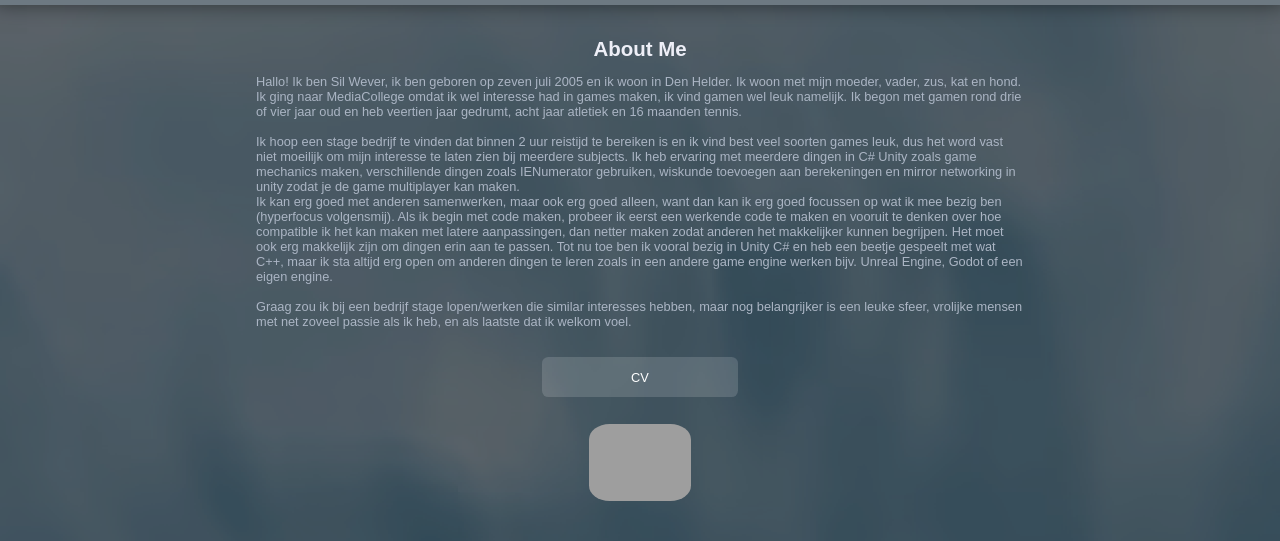
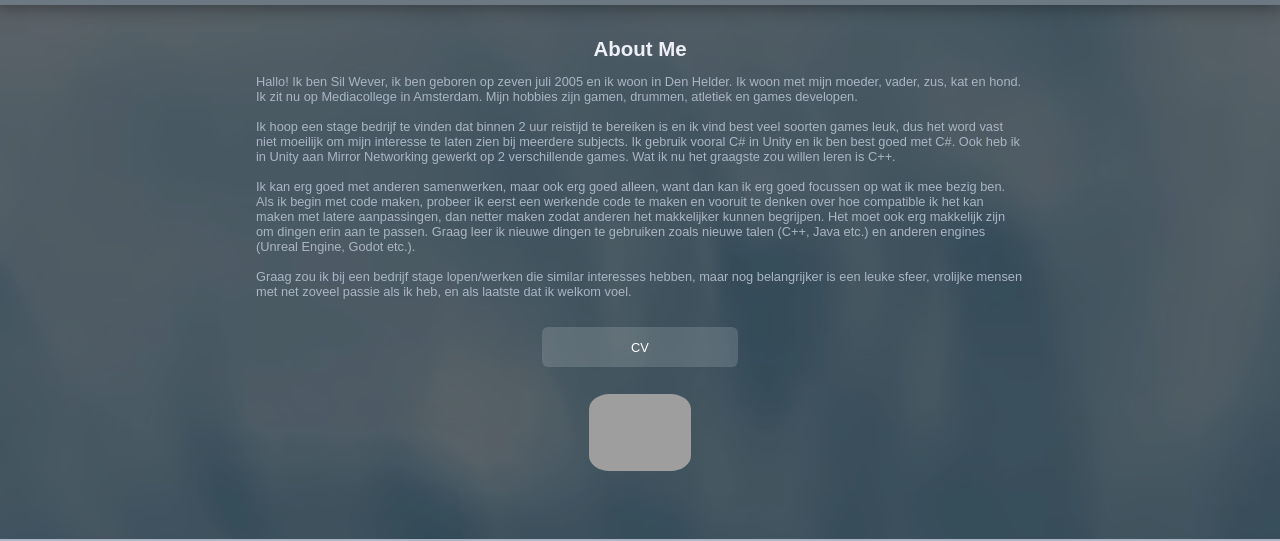
Before and after one commit to Masenkyo/Portfolio, a plain HTML site: page aboutme.html in a window 1280 px wide. Shown: the part 65-606 px from the top of the page. Drawn offline with Linux system fonts and the light colour scheme; grey boxes are pictures that could not be loaded.

```diff
--- a/aboutme.html
+++ b/aboutme.html
@@ -21,20 +21,19 @@
     <p>
         Hallo! Ik ben Sil Wever, ik ben geboren op zeven juli 2005 en ik woon in Den Helder. Ik woon met mijn
         moeder, vader, zus, kat en hond.
-        Ik ging naar MediaCollege omdat ik wel interesse had in games maken, ik vind gamen wel leuk namelijk.
-        Ik begon met gamen rond drie of vier jaar oud en heb veertien jaar gedrumt, acht jaar atletiek en 16 maanden tennis.
+        Ik zit nu op Mediacollege in Amsterdam. Mijn hobbies zijn gamen, drummen, atletiek en games developen.
         <br>
         <br>
         Ik hoop een stage bedrijf te vinden dat binnen 2 uur reistijd te bereiken is en ik vind best veel soorten games leuk,
         dus het word vast niet moeilijk om mijn interesse te laten zien bij meerdere subjects.
-        Ik heb ervaring met meerdere dingen in C# Unity zoals game mechanics maken, verschillende dingen zoals IENumerator gebruiken, wiskunde toevoegen aan berekeningen
-        en mirror networking in unity zodat je de game multiplayer kan maken.
+        Ik gebruik vooral C# in Unity en ik ben best goed met C#. Ook heb ik in Unity aan Mirror Networking gewerkt op 2 verschillende games.
+        Wat ik nu het graagste zou willen leren is C++.
         <br>
-        Ik kan erg goed met anderen samenwerken, maar ook erg goed alleen, want dan kan ik erg goed focussen op wat ik mee bezig ben (hyperfocus volgensmij).
+        <br>
+        Ik kan erg goed met anderen samenwerken, maar ook erg goed alleen, want dan kan ik erg goed focussen op wat ik mee bezig ben.
         Als ik begin met code maken, probeer ik eerst een werkende code te maken en vooruit te denken over hoe compatible ik het kan maken met latere aanpassingen, dan
         netter maken zodat anderen het makkelijker kunnen begrijpen. Het moet ook erg makkelijk zijn om dingen erin aan te passen.
-        Tot nu toe ben ik vooral bezig in Unity C# en heb een beetje gespeelt met wat C++, maar ik sta altijd erg open om anderen dingen te leren
-        zoals in een andere game engine werken bijv. Unreal Engine, Godot of een eigen engine.
+        Graag leer ik nieuwe dingen te gebruiken zoals nieuwe talen (C++, Java etc.) en anderen engines (Unreal Engine, Godot etc.).
         <br>
         <br>
         Graag zou ik bij een bedrijf stage lopen/werken die similar interesses hebben, maar nog belangrijker is een leuke sfeer, vrolijke mensen
```
Also changed, not shown: index.html (+1 -1 lines), Images/MagifenceFoto.png (added), Images/StartTower.png (deleted).
